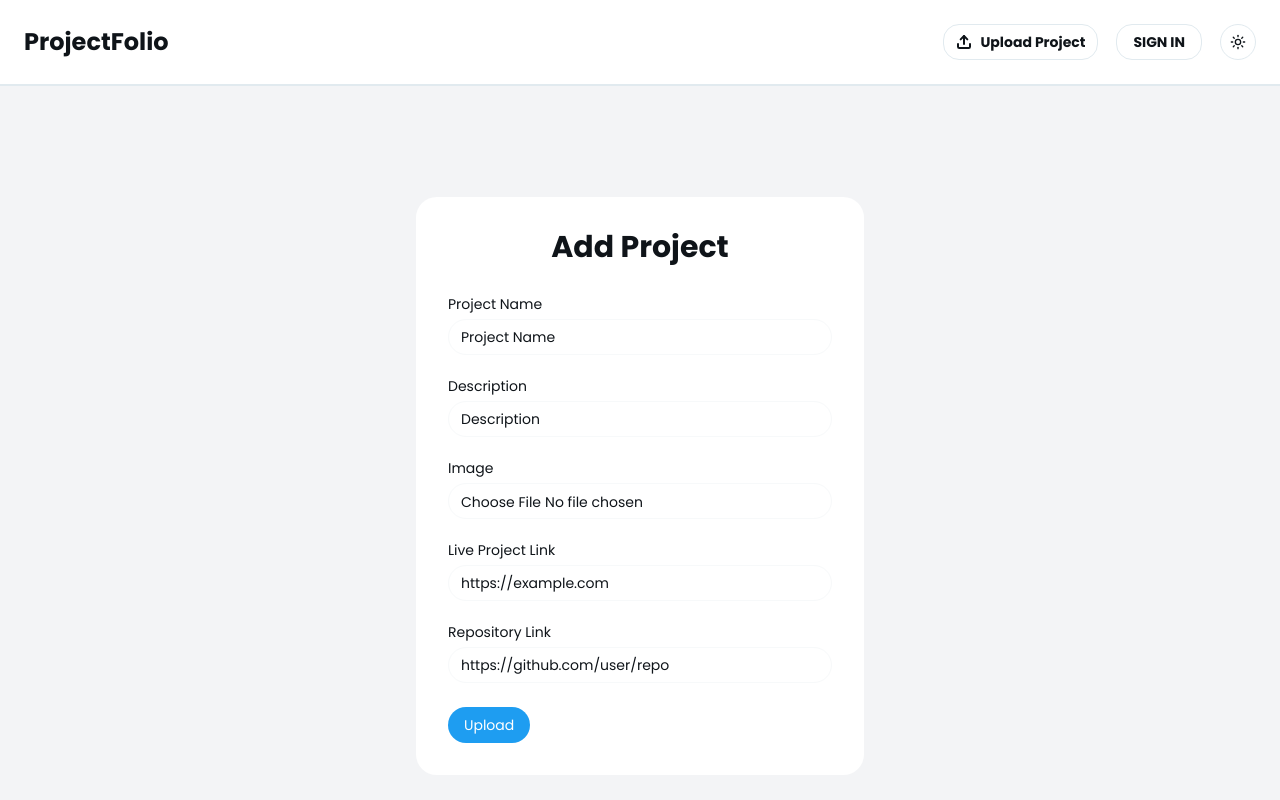
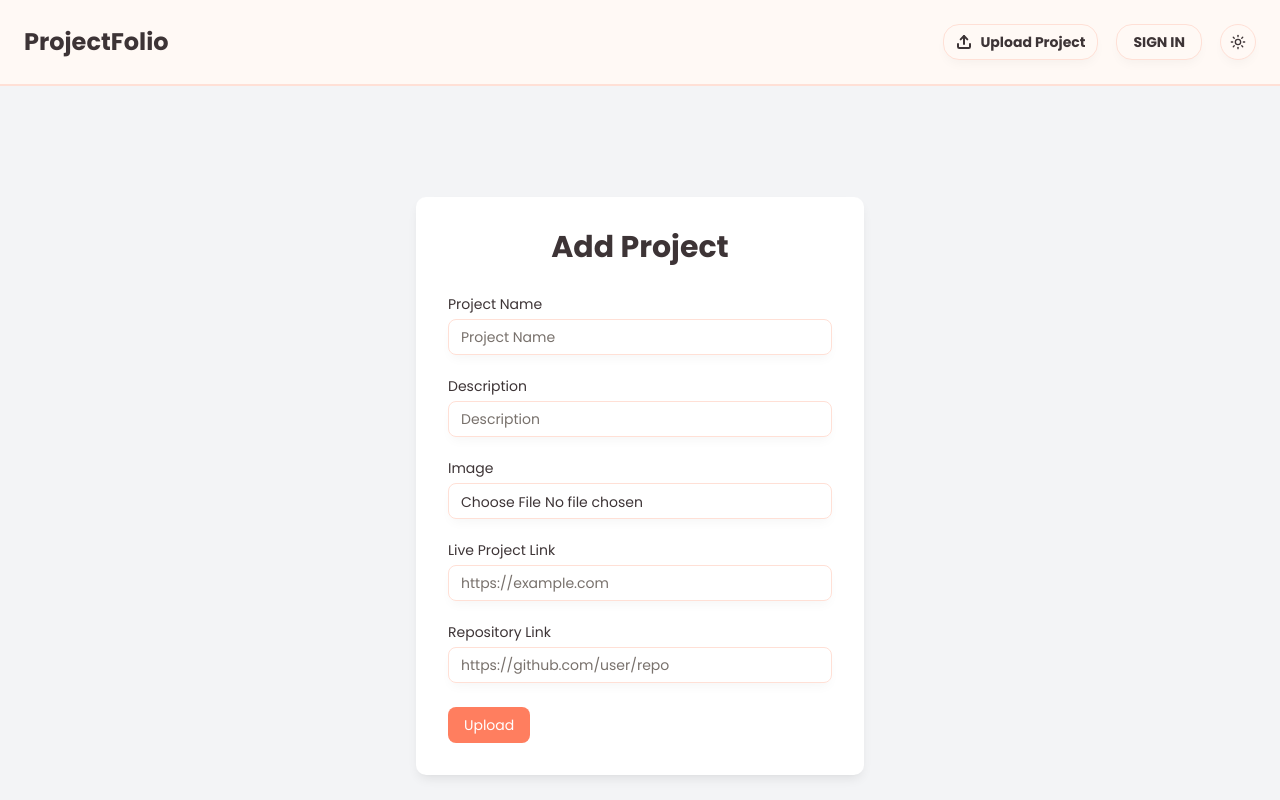
Before and after one commit to saurabh-xd/projectfolio, a Next.js app: page /upload in a window 1280 px wide. Shown: the top 800 px of the page. Built offline with nearby package versions, Linux system fonts and the light colour scheme; no server answers.

Commit message:
refactor: card ui

```diff
--- a/src/app/globals.css
+++ b/src/app/globals.css
@@ -3,113 +3,112 @@
 
 @custom-variant dark (&:is(.dark *));
 
-
 :root {
-  --background: oklch(1.0000 0 0);
-  --foreground: oklch(0.1884 0.0128 248.5103);
-  --card: oklch(0.9784 0.0011 197.1387);
-  --card-foreground: oklch(0.1884 0.0128 248.5103);
+  --background: oklch(0.9856 0.0084 56.3169);
+  --foreground: oklch(0.3353 0.0132 2.7676);
+  --card: oklch(1.0000 0 0);
+  --card-foreground: oklch(0.3353 0.0132 2.7676);
   --popover: oklch(1.0000 0 0);
-  --popover-foreground: oklch(0.1884 0.0128 248.5103);
-  --primary: oklch(0.6723 0.1606 244.9955);
+  --popover-foreground: oklch(0.3353 0.0132 2.7676);
+  --primary: oklch(0.7357 0.1641 34.7091);
   --primary-foreground: oklch(1.0000 0 0);
-  --secondary: oklch(0.1884 0.0128 248.5103);
-  --secondary-foreground: oklch(1.0000 0 0);
-  --muted: oklch(0.9222 0.0013 286.3737);
-  --muted-foreground: oklch(0.1884 0.0128 248.5103);
-  --accent: oklch(0.9392 0.0166 250.8453);
-  --accent-foreground: oklch(0.6723 0.1606 244.9955);
-  --destructive: oklch(0.6188 0.2376 25.7658);
+  --secondary: oklch(0.9596 0.0200 28.9029);
+  --secondary-foreground: oklch(0.5587 0.1294 32.7364);
+  --muted: oklch(0.9656 0.0176 39.4009);
+  --muted-foreground: oklch(0.5534 0.0116 58.0708);
+  --accent: oklch(0.8278 0.1131 57.9984);
+  --accent-foreground: oklch(0.3353 0.0132 2.7676);
+  --destructive: oklch(0.6122 0.2082 22.2410);
   --destructive-foreground: oklch(1.0000 0 0);
-  --border: oklch(0.9317 0.0118 231.6594);
-  --input: oklch(0.9809 0.0025 228.7836);
-  --ring: oklch(0.6818 0.1584 243.3540);
-  --chart-1: oklch(0.6723 0.1606 244.9955);
-  --chart-2: oklch(0.6907 0.1554 160.3454);
-  --chart-3: oklch(0.8214 0.1600 82.5337);
-  --chart-4: oklch(0.7064 0.1822 151.7125);
-  --chart-5: oklch(0.5919 0.2186 10.5826);
-  --sidebar: oklch(0.9784 0.0011 197.1387);
-  --sidebar-foreground: oklch(0.1884 0.0128 248.5103);
-  --sidebar-primary: oklch(0.6723 0.1606 244.9955);
+  --border: oklch(0.9296 0.0370 38.6868);
+  --input: oklch(0.9296 0.0370 38.6868);
+  --ring: oklch(0.7357 0.1641 34.7091);
+  --chart-1: oklch(0.7357 0.1641 34.7091);
+  --chart-2: oklch(0.8278 0.1131 57.9984);
+  --chart-3: oklch(0.8773 0.0763 54.9314);
+  --chart-4: oklch(0.8200 0.1054 40.8859);
+  --chart-5: oklch(0.6368 0.1306 32.0721);
+  --sidebar: oklch(0.9656 0.0176 39.4009);
+  --sidebar-foreground: oklch(0.3353 0.0132 2.7676);
+  --sidebar-primary: oklch(0.7357 0.1641 34.7091);
   --sidebar-primary-foreground: oklch(1.0000 0 0);
-  --sidebar-accent: oklch(0.9392 0.0166 250.8453);
-  --sidebar-accent-foreground: oklch(0.6723 0.1606 244.9955);
-  --sidebar-border: oklch(0.9271 0.0101 238.5177);
-  --sidebar-ring: oklch(0.6818 0.1584 243.3540);
-  --font-sans: Open Sans, sans-serif;
-  --font-serif: Georgia, serif;
-  --font-mono: Menlo, monospace;
-  --radius: 1.3rem;
+  --sidebar-accent: oklch(0.8278 0.1131 57.9984);
+  --sidebar-accent-foreground: oklch(0.3353 0.0132 2.7676);
+  --sidebar-border: oklch(0.9296 0.0370 38.6868);
+  --sidebar-ring: oklch(0.7357 0.1641 34.7091);
+  --font-sans: Montserrat, sans-serif;
+  --font-serif: Merriweather, serif;
+  --font-mono: Ubuntu Mono, monospace;
+  --radius: 0.625rem;
   --shadow-x: 0px;
-  --shadow-y: 2px;
-  --shadow-blur: 0px;
-  --shadow-spread: 0px;
-  --shadow-opacity: 0;
-  --shadow-color: rgba(29,161,242,0.15);
-  --shadow-2xs: 0px 2px 0px 0px hsl(202.8169 89.1213% 53.1373% / 0.00);
-  --shadow-xs: 0px 2px 0px 0px hsl(202.8169 89.1213% 53.1373% / 0.00);
-  --shadow-sm: 0px 2px 0px 0px hsl(202.8169 89.1213% 53.1373% / 0.00), 0px 1px 2px -1px hsl(202.8169 89.1213% 53.1373% / 0.00);
-  --shadow: 0px 2px 0px 0px hsl(202.8169 89.1213% 53.1373% / 0.00), 0px 1px 2px -1px hsl(202.8169 89.1213% 53.1373% / 0.00);
-  --shadow-md: 0px 2px 0px 0px hsl(202.8169 89.1213% 53.1373% / 0.00), 0px 2px 4px -1px hsl(202.8169 89.1213% 53.1373% / 0.00);
-  --shadow-lg: 0px 2px 0px 0px hsl(202.8169 89.1213% 53.1373% / 0.00), 0px 4px 6px -1px hsl(202.8169 89.1213% 53.1373% / 0.00);
-  --shadow-xl: 0px 2px 0px 0px hsl(202.8169 89.1213% 53.1373% / 0.00), 0px 8px 10px -1px hsl(202.8169 89.1213% 53.1373% / 0.00);
-  --shadow-2xl: 0px 2px 0px 0px hsl(202.8169 89.1213% 53.1373% / 0.00);
+  --shadow-y: 6px;
+  --shadow-blur: 12px;
+  --shadow-spread: -3px;
+  --shadow-opacity: 0.09;
+  --shadow-color: hsl(0 0% 0%);
+  --shadow-2xs: 0px 6px 12px -3px hsl(0 0% 0% / 0.04);
+  --shadow-xs: 0px 6px 12px -3px hsl(0 0% 0% / 0.04);
+  --shadow-sm: 0px 6px 12px -3px hsl(0 0% 0% / 0.09), 0px 1px 2px -4px hsl(0 0% 0% / 0.09);
+  --shadow: 0px 6px 12px -3px hsl(0 0% 0% / 0.09), 0px 1px 2px -4px hsl(0 0% 0% / 0.09);
+  --shadow-md: 0px 6px 12px -3px hsl(0 0% 0% / 0.09), 0px 2px 4px -4px hsl(0 0% 0% / 0.09);
+  --shadow-lg: 0px 6px 12px -3px hsl(0 0% 0% / 0.09), 0px 4px 6px -4px hsl(0 0% 0% / 0.09);
+  --shadow-xl: 0px 6px 12px -3px hsl(0 0% 0% / 0.09), 0px 8px 10px -4px hsl(0 0% 0% / 0.09);
+  --shadow-2xl: 0px 6px 12px -3px hsl(0 0% 0% / 0.22);
   --tracking-normal: 0em;
   --spacing: 0.25rem;
 }
 
 .dark {
-  --background: oklch(0 0 0);
-  --foreground: oklch(0.9328 0.0025 228.7857);
-  --card: oklch(0.2097 0.0080 274.5332);
-  --card-foreground: oklch(0.8853 0 0);
-  --popover: oklch(0 0 0);
-  --popover-foreground: oklch(0.9328 0.0025 228.7857);
-  --primary: oklch(0.6692 0.1607 245.0110);
+  --background: oklch(0.2569 0.0169 352.4042);
+  --foreground: oklch(0.9397 0.0119 51.3156);
+  --card: oklch(0.3184 0.0176 341.4465);
+  --card-foreground: oklch(0.9397 0.0119 51.3156);
+  --popover: oklch(0.3184 0.0176 341.4465);
+  --popover-foreground: oklch(0.9397 0.0119 51.3156);
+  --primary: oklch(0.7357 0.1641 34.7091);
   --primary-foreground: oklch(1.0000 0 0);
-  --secondary: oklch(0.9622 0.0035 219.5331);
-  --secondary-foreground: oklch(0.1884 0.0128 248.5103);
-  --muted: oklch(0.2090 0 0);
-  --muted-foreground: oklch(0.5637 0.0078 247.9662);
-  --accent: oklch(0.1928 0.0331 242.5459);
-  --accent-foreground: oklch(0.6692 0.1607 245.0110);
-  --destructive: oklch(0.6188 0.2376 25.7658);
+  --secondary: oklch(0.3637 0.0203 342.2664);
+  --secondary-foreground: oklch(0.9397 0.0119 51.3156);
+  --muted: oklch(0.2848 0.0159 343.6554);
+  --muted-foreground: oklch(0.8378 0.0237 52.6346);
+  --accent: oklch(0.8278 0.1131 57.9984);
+  --accent-foreground: oklch(0.2569 0.0169 352.4042);
+  --destructive: oklch(0.6122 0.2082 22.2410);
   --destructive-foreground: oklch(1.0000 0 0);
-  --border: oklch(0.2674 0.0047 248.0045);
-  --input: oklch(0.3020 0.0288 244.8244);
-  --ring: oklch(0.6818 0.1584 243.3540);
-  --chart-1: oklch(0.6723 0.1606 244.9955);
-  --chart-2: oklch(0.6907 0.1554 160.3454);
-  --chart-3: oklch(0.8214 0.1600 82.5337);
-  --chart-4: oklch(0.7064 0.1822 151.7125);
-  --chart-5: oklch(0.5919 0.2186 10.5826);
-  --sidebar: oklch(0.2097 0.0080 274.5332);
-  --sidebar-foreground: oklch(0.8853 0 0);
-  --sidebar-primary: oklch(0.6818 0.1584 243.3540);
+  --border: oklch(0.3637 0.0203 342.2664);
+  --input: oklch(0.3637 0.0203 342.2664);
+  --ring: oklch(0.7357 0.1641 34.7091);
+  --chart-1: oklch(0.7357 0.1641 34.7091);
+  --chart-2: oklch(0.8278 0.1131 57.9984);
+  --chart-3: oklch(0.8773 0.0763 54.9314);
+  --chart-4: oklch(0.8200 0.1054 40.8859);
+  --chart-5: oklch(0.6368 0.1306 32.0721);
+  --sidebar: oklch(0.2569 0.0169 352.4042);
+  --sidebar-foreground: oklch(0.9397 0.0119 51.3156);
+  --sidebar-primary: oklch(0.7357 0.1641 34.7091);
   --sidebar-primary-foreground: oklch(1.0000 0 0);
-  --sidebar-accent: oklch(0.1928 0.0331 242.5459);
-  --sidebar-accent-foreground: oklch(0.6692 0.1607 245.0110);
-  --sidebar-border: oklch(0.3795 0.0220 240.5943);
-  --sidebar-ring: oklch(0.6818 0.1584 243.3540);
-  --font-sans: Open Sans, sans-serif;
-  --font-serif: Georgia, serif;
-  --font-mono: Menlo, monospace;
-  --radius: 1.3rem;
+  --sidebar-accent: oklch(0.8278 0.1131 57.9984);
+  --sidebar-accent-foreground: oklch(0.2569 0.0169 352.4042);
+  --sidebar-border: oklch(0.3637 0.0203 342.2664);
+  --sidebar-ring: oklch(0.7357 0.1641 34.7091);
+  --font-sans: Montserrat, sans-serif;
+  --font-serif: Merriweather, serif;
+  --font-mono: Ubuntu Mono, monospace;
+  --radius: 0.625rem;
   --shadow-x: 0px;
-  --shadow-y: 2px;
-  --shadow-blur: 0px;
-  --shadow-spread: 0px;
-  --shadow-opacity: 0;
-  --shadow-color: rgba(29,161,242,0.25);
-  --shadow-2xs: 0px 2px 0px 0px hsl(202.8169 89.1213% 53.1373% / 0.00);
-  --shadow-xs: 0px 2px 0px 0px hsl(202.8169 89.1213% 53.1373% / 0.00);
-  --shadow-sm: 0px 2px 0px 0px hsl(202.8169 89.1213% 53.1373% / 0.00), 0px 1px 2px -1px hsl(202.8169 89.1213% 53.1373% / 0.00);
-  --shadow: 0px 2px 0px 0px hsl(202.8169 89.1213% 53.1373% / 0.00), 0px 1px 2px -1px hsl(202.8169 89.1213% 53.1373% / 0.00);
-  --shadow-md: 0px 2px 0px 0px hsl(202.8169 89.1213% 53.1373% / 0.00), 0px 2px 4px -1px hsl(202.8169 89.1213% 53.1373% / 0.00);
-  --shadow-lg: 0px 2px 0px 0px hsl(202.8169 89.1213% 53.1373% / 0.00), 0px 4px 6px -1px hsl(202.8169 89.1213% 53.1373% / 0.00);
-  --shadow-xl: 0px 2px 0px 0px hsl(202.8169 89.1213% 53.1373% / 0.00), 0px 8px 10px -1px hsl(202.8169 89.1213% 53.1373% / 0.00);
-  --shadow-2xl: 0px 2px 0px 0px hsl(202.8169 89.1213% 53.1373% / 0.00);
+  --shadow-y: 6px;
+  --shadow-blur: 12px;
+  --shadow-spread: -3px;
+  --shadow-opacity: 0.09;
+  --shadow-color: hsl(0 0% 0%);
+  --shadow-2xs: 0px 6px 12px -3px hsl(0 0% 0% / 0.04);
+  --shadow-xs: 0px 6px 12px -3px hsl(0 0% 0% / 0.04);
+  --shadow-sm: 0px 6px 12px -3px hsl(0 0% 0% / 0.09), 0px 1px 2px -4px hsl(0 0% 0% / 0.09);
+  --shadow: 0px 6px 12px -3px hsl(0 0% 0% / 0.09), 0px 1px 2px -4px hsl(0 0% 0% / 0.09);
+  --shadow-md: 0px 6px 12px -3px hsl(0 0% 0% / 0.09), 0px 2px 4px -4px hsl(0 0% 0% / 0.09);
+  --shadow-lg: 0px 6px 12px -3px hsl(0 0% 0% / 0.09), 0px 4px 6px -4px hsl(0 0% 0% / 0.09);
+  --shadow-xl: 0px 6px 12px -3px hsl(0 0% 0% / 0.09), 0px 8px 10px -4px hsl(0 0% 0% / 0.09);
+  --shadow-2xl: 0px 6px 12px -3px hsl(0 0% 0% / 0.22);
 }
 
 @theme inline {
--- a/src/app/projects/[projectId]/comments/page.tsx
+++ b/src/app/projects/[projectId]/page.tsx
@@ -78,7 +78,7 @@ export default function ProjectCommentsPage() {
     <div className="min-h-screen bg-background">
       <div className="max-w-7xl mx-auto px-4 py-8">
         {/* Back button */}
-        <Link href="/explore" className="text-blue-600 hover:underline mb-4 inline-block">
+        <Link href="/" className="text-blue-600 hover:underline mb-4 inline-block">
           ← Back to Projects
         </Link>
 
```
Also changed, not shown: src/components/landing/ProjectGrid.tsx (+67 -56 lines).
